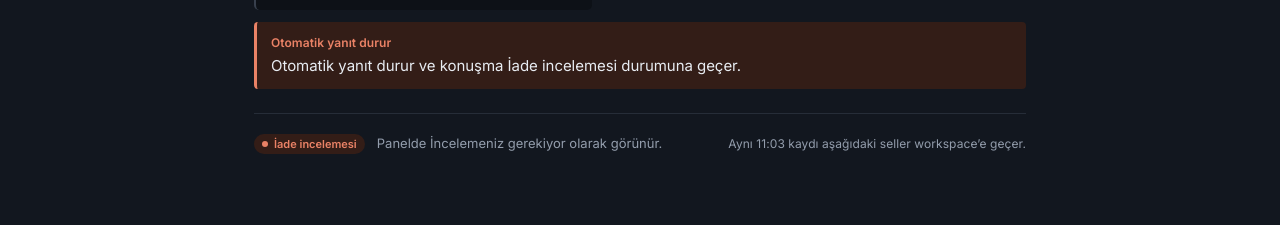
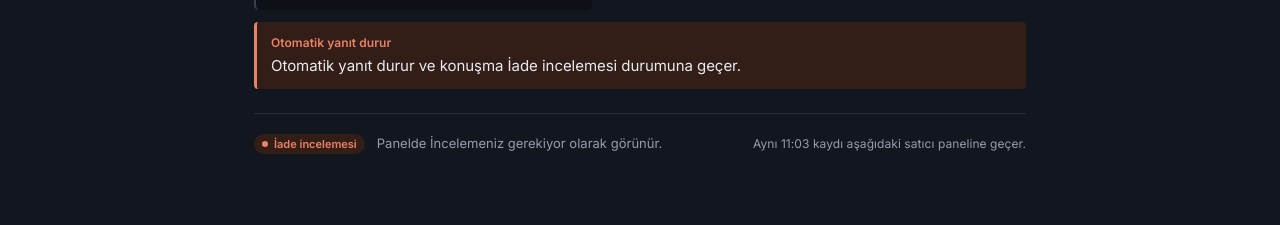
Before and after one commit to keremm44/whatsapp-assistant, a Next.js app in the folder frontend/: page / in a window 1280 px wide. Shown: the part 4140-4365 px from the top of the page. Built offline with nearby package versions, Linux system fonts and the light colour scheme; no server answers.

Commit message:
frontend: tighten critical state copy

```diff
--- a/frontend/src/components/marketing/critical-states-section.tsx
+++ b/frontend/src/components/marketing/critical-states-section.tsx
@@ -1,5 +1,3 @@
-import * as React from "react";
-
 import { ChatBubble } from "@/components/marketing/chat-bubbles";
 import { MARKETING_STORY } from "@/components/marketing/marketing-story";
 import { MarketingReveal } from "@/components/marketing/marketing-motion";
@@ -71,7 +69,7 @@ export function CriticalStatesSection() {
                   </span>
                 </div>
                 <p className="type-meta text-muted-foreground">
-                  Aynı {returnRecord.time} kaydı aşağıdaki seller workspace’e geçer.
+                  Aynı {returnRecord.time} kaydı aşağıdaki satıcı paneline geçer.
                 </p>
               </div>
             </article>
```
